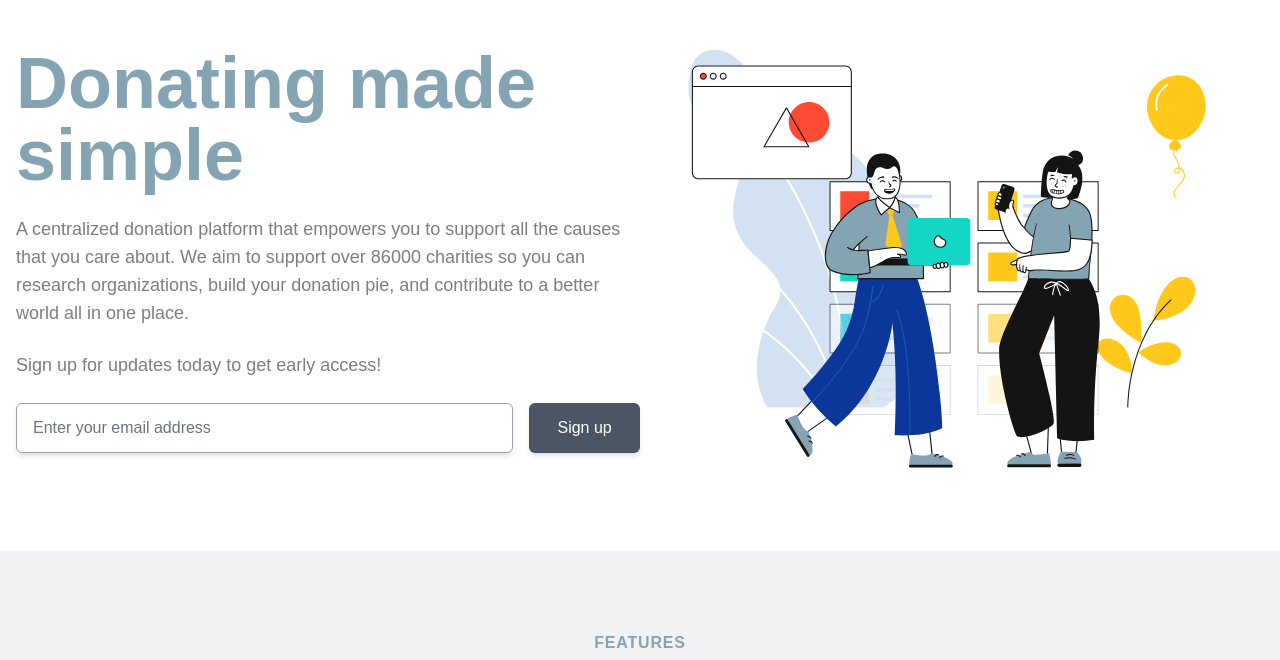
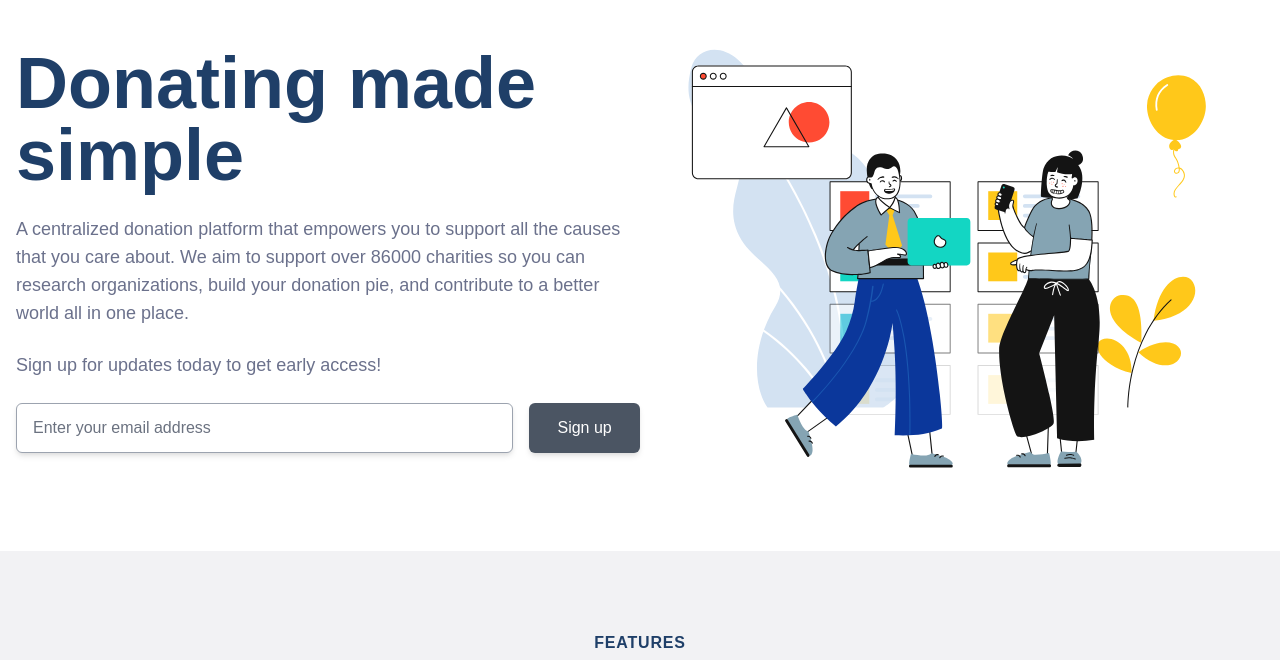
Before and after one commit to onedonate/onedonate-landing-page, a Gatsby site: page / in a window 1280 px wide. Shown: the part 115-775 px from the top of the page. Built offline with nearby package versions, Linux system fonts and the light colour scheme; Gatsby itself is replaced by a stand-in of ours.

Commit message:
style: update text colours for contrast and button size

```diff
--- a/src/components/Button.js
+++ b/src/components/Button.js
@@ -4,7 +4,7 @@ const Button = ({ text }) => {
   return (
     <button
       type="button"
-      className="hover:bg-gray-700 shadow-md py-3 px-6 rounded-md transition duration-150 bg-gray-600 text-white w-32"
+      className="hover:bg-gray-700 shadow-md py-3 px-6 rounded-md transition duration-150 bg-gray-600 text-white w-full lg:w-32"
     >
       {text}
     </button>
--- a/src/components/Features.js
+++ b/src/components/Features.js
@@ -8,7 +8,7 @@ const Features = () => {
   return (
     <section className="bg-light-accent-gray py-20 mt-20">
       <div className="mx-auto max-w-md px-4 text-center sm:max-w-3xl sm:px-6 lg:px-8 lg:max-w-7xl">
-        <h2 className="text-base font-semibold tracking-wider text-brand-blue uppercase">
+        <h2 className="text-base font-semibold tracking-wider text-dark-blue uppercase">
           FEATURES
         </h2>
         <p className="mt-2 text-3xl font-extrabold tracking-tight sm:text-4xl">
--- a/src/components/LandingPage.js
+++ b/src/components/LandingPage.js
@@ -10,7 +10,7 @@ const LandingPage = () => {
     <section className="relative">
       <div className="container flex flex-col-reverse lg:flex-row items-center max-w-7xl">
         <div className="flex flex-1 flex-col items-center lg:items-start">
-          <h2 className="font-bold text-brand-blue text-5xl md:text-4 lg:text-7xl text-center lg:text-left mb-6">
+          <h2 className="font-bold text-dark-blue text-5xl md:text-4 lg:text-7xl text-center lg:text-left mb-6">
             Donating made simple
           </h2>
           <Description
--- a/tailwind.config.js
+++ b/tailwind.config.js
@@ -5,7 +5,8 @@ module.exports = {
     extend: {
       colors: {
         "brand-blue": "#85A4B3",
-        "accent-gray": "#7F7C82",
+        "dark-blue": "#1F3F68",
+        "accent-gray": "#6B718C",
         "light-accent-gray": "#F2F2F4",
       },
     },
```
